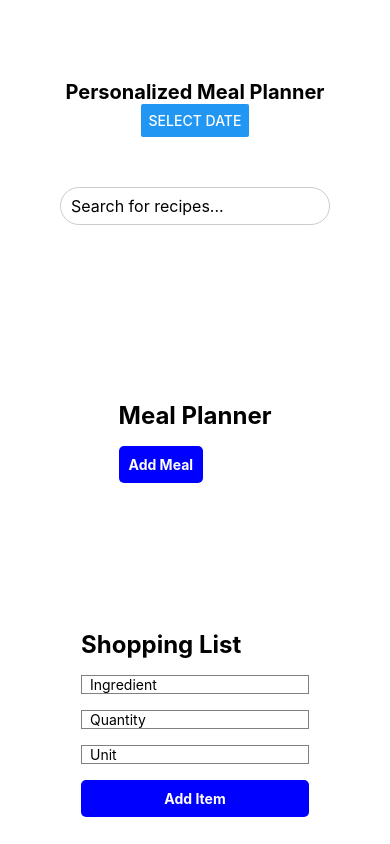
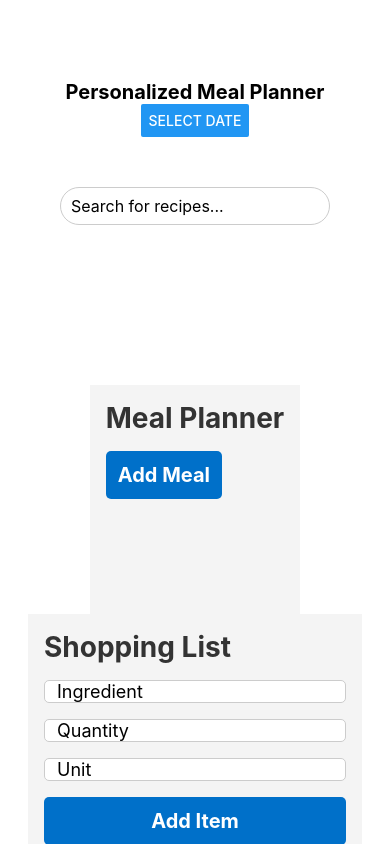
Before and after one commit to TranRTC/CSI-248-Final-Project, a React Native app in the folder PersonalizedMealPlanner/: screen / in a window 390 px wide. Built offline with nearby package versions, Linux system fonts and the light colour scheme.

Commit message:
styleing component

```diff
--- a/PersonalizedMealPlanner/Components/ListBuy.jsx
+++ b/PersonalizedMealPlanner/Components/ListBuy.jsx
@@ -51,8 +51,8 @@ const ListBuy = () => {
       <ScrollView style={styles.shoppingList}>
         {shoppingList.map((item, index) => (
           <View key={index} style={styles.shoppingListItem}>
-            <Text>{item.ingredient}</Text>
-            <Text>{`${item.quantity} ${item.unit}`}</Text>
+            <Text style={styles.shoppingListItemText}>{item.ingredient}</Text>
+            <Text style={styles.shoppingListItemText}>{`${item.quantity} ${item.unit}`}</Text>
             <TouchableOpacity onPress={() => removeItemFromShoppingList(index)} style={styles.removeButton}>
               <Text style={styles.removeButtonText}>Remove</Text>
             </TouchableOpacity>
@@ -70,27 +70,33 @@ const styles = StyleSheet.create({
   container: {
     flex: 1,
     padding: 16,
+    backgroundColor: '#f4f4f4',
   },
   title: {
-    fontSize: 24,
+    fontSize: 28,
     fontWeight: 'bold',
     marginBottom: 16,
+    color: '#333',
   },
   input: {
-    height: 40,
-    borderColor: 'gray',
+    height: 50,
+    fontSize: 18,
+    borderColor: '#ccc',
     borderWidth: 1,
     marginBottom: 16,
-    paddingLeft: 8,
+    paddingLeft: 12,
+    borderRadius: 5,
+    backgroundColor: '#fff',
   },
   addButton: {
-    backgroundColor: 'blue',
-    padding: 10,
+    backgroundColor: '#0070c9',
+    padding: 12,
     borderRadius: 5,
     alignItems: 'center',
   },
   addButtonLabel: {
-    color: 'white',
+    fontSize: 20,
+    color: '#fff',
     fontWeight: 'bold',
   },
   shoppingList: {
@@ -102,26 +108,36 @@ const styles = StyleSheet.create({
     justifyContent: 'space-between',
     alignItems: 'center',
     borderBottomWidth: 1,
-    borderBottomColor: 'gray',
-    paddingVertical: 8,
+    borderBottomColor: '#ccc',
+    paddingVertical: 12,
+  },
+  shoppingListItemText: {
+    fontSize: 18,
+    color: '#333',
   },
   removeButton: {
-    backgroundColor: 'red',
-    padding: 4,
+    backgroundColor: 'transparent',
+    borderColor: '#dd3d31',
+    borderWidth: 1,
+    padding: 6,
     borderRadius: 3,
   },
   removeButtonText: {
-    color: 'white',
+    fontSize: 16,
+    color: '#dd3d31',
   },
   clearButton: {
-    backgroundColor: 'gray',
-    padding: 10,
+    backgroundColor: 'transparent',
+    borderColor: '#0070c9',
+    borderWidth: 1,
+    padding: 12,
     borderRadius: 5,
     alignItems: 'center',
     marginTop: 16,
   },
   clearButtonText: {
-    color: 'white',
+    fontSize: 20,
+    color: '#0070c9',
     fontWeight: 'bold',
   },
 });
--- a/PersonalizedMealPlanner/Components/MealPlan.jsx
+++ b/PersonalizedMealPlanner/Components/MealPlan.jsx
@@ -1,5 +1,7 @@
 import React, { useState } from 'react';
-import { View, Text, ScrollView, StyleSheet, TouchableOpacity, TextInput } from 'react-native';
+import { View, Text, ScrollView, StyleSheet, TouchableOpacity, TextInput, Dimensions } from 'react-native';
+
+const { width, height } = Dimensions.get('window');
 
 const PlanData = [
   {
@@ -40,22 +42,16 @@ const PlanData = [
   },
 ];
 
-const MealPlan = ({selectedDate, selectedRecipe}) => {
+const MealPlan = ({ selectedDate, selectedRecipe }) => {
   const [mealPlanData, setMealPlanData] = useState([]);
-
 
   const addMeal = () => {
     if (selectedDate && selectedRecipe) {
       const newMealPlan = { date: selectedDate, recipe: selectedRecipe };
-      setMealPlanData([newMealPlan,...mealPlanData]);
-
-      //setSelectedDate('');
-      //setSelectedRecipe('');
+      setMealPlanData([newMealPlan, ...mealPlanData]);
       console.log('New meal added:', newMealPlan);
     }
   };
-
-
 
   const removeEntry = (dateIndex) => {
     const updatedMealPlanData = [...mealPlanData];
@@ -96,14 +92,16 @@ const styles = StyleSheet.create({
   container: {
     flex: 1,
     padding: 16,
+    backgroundColor: '#f4f4f4',
   },
   header: {
-    fontSize: 24,
+    fontSize: 28,
     fontWeight: 'bold',
     marginBottom: 16,
+    color: '#333',
   },
   scrollContainer: {
-    maxHeight: 400,
+    maxHeight: height * 0.5,
   },
   entry: {
     marginBottom: 16,
@@ -114,7 +112,8 @@ const styles = StyleSheet.create({
     marginBottom: 8,
   },
   recipeTitle: {
-    fontSize: 16,
+    fontSize: 18,
+    color: '#333',
   },
   inputContainer: {
     flexDirection: 'row',
@@ -124,25 +123,30 @@ const styles = StyleSheet.create({
   },
   input: {
     flex: 1,
-    height: 40,
-    borderColor: 'gray',
+    height: height * 0.05,
+    fontSize: 18,
+    borderColor: '#ccc',
     borderWidth: 1,
     marginRight: 10,
-    paddingLeft: 10,
+    paddingLeft: 12,
+    borderRadius: 5,
+    backgroundColor: '#fff',
   },
   addMealButton: {
-    backgroundColor: 'blue',
-    padding: 10,
+    backgroundColor: '#0070c9',
+    padding: 12,
     borderRadius: 5,
     alignItems: 'center',
   },
   addMealButtonText: {
-    color: 'white',
+    fontSize: 20,
+    color: '#fff',
     fontWeight: 'bold',
   },
   deleteButton: {
     color: 'red',
     marginTop: 5,
+    fontSize: 16,
   },
 });
 
```
